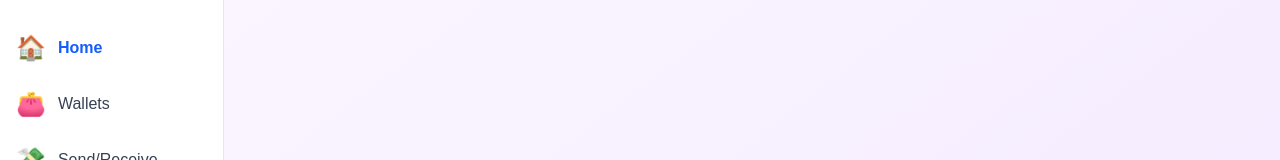
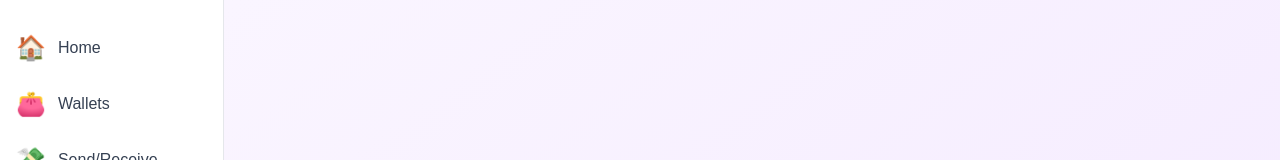
Before and after one commit to web3lancer/lancerwallet, a Next.js app: page / in a window 1280 px wide. Shown: the top 160 px of the page. Built offline with nearby package versions, Linux system fonts and the light colour scheme.

Commit message:
fix navigations

```diff
--- a/app/components/Navigation.tsx
+++ b/app/components/Navigation.tsx
@@ -4,7 +4,7 @@ import { useMediaQuery } from "react-responsive";
 import { usePathname } from "next/navigation";
 
 const navItems = [
-  { name: "Home", icon: "🏠", href: "/" },
+  { name: "Home", icon: "🏠", href: "/home" },
   { name: "Wallets", icon: "👛", href: "/wallets" },
   { name: "Send/Receive", icon: "💸", href: "/send" },
   { name: "DeFi", icon: "🌐", href: "/defi" },
```
